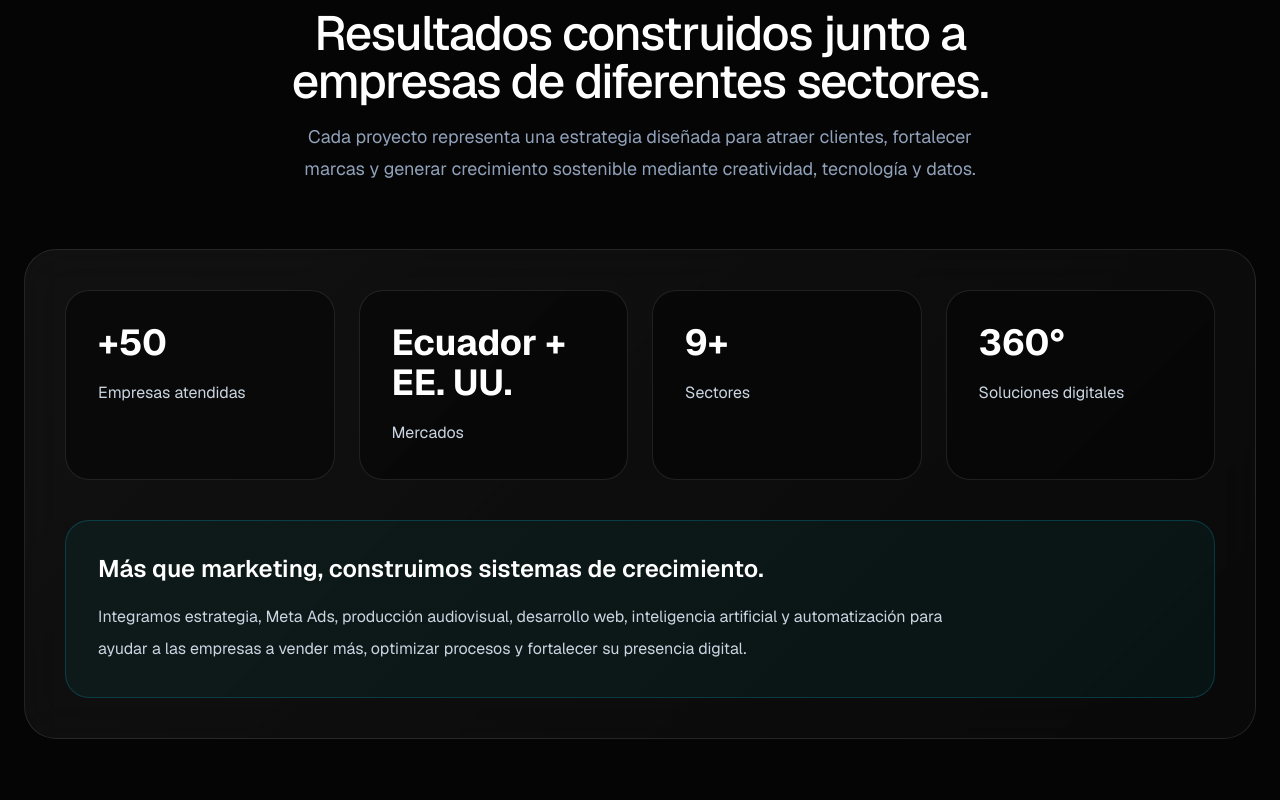
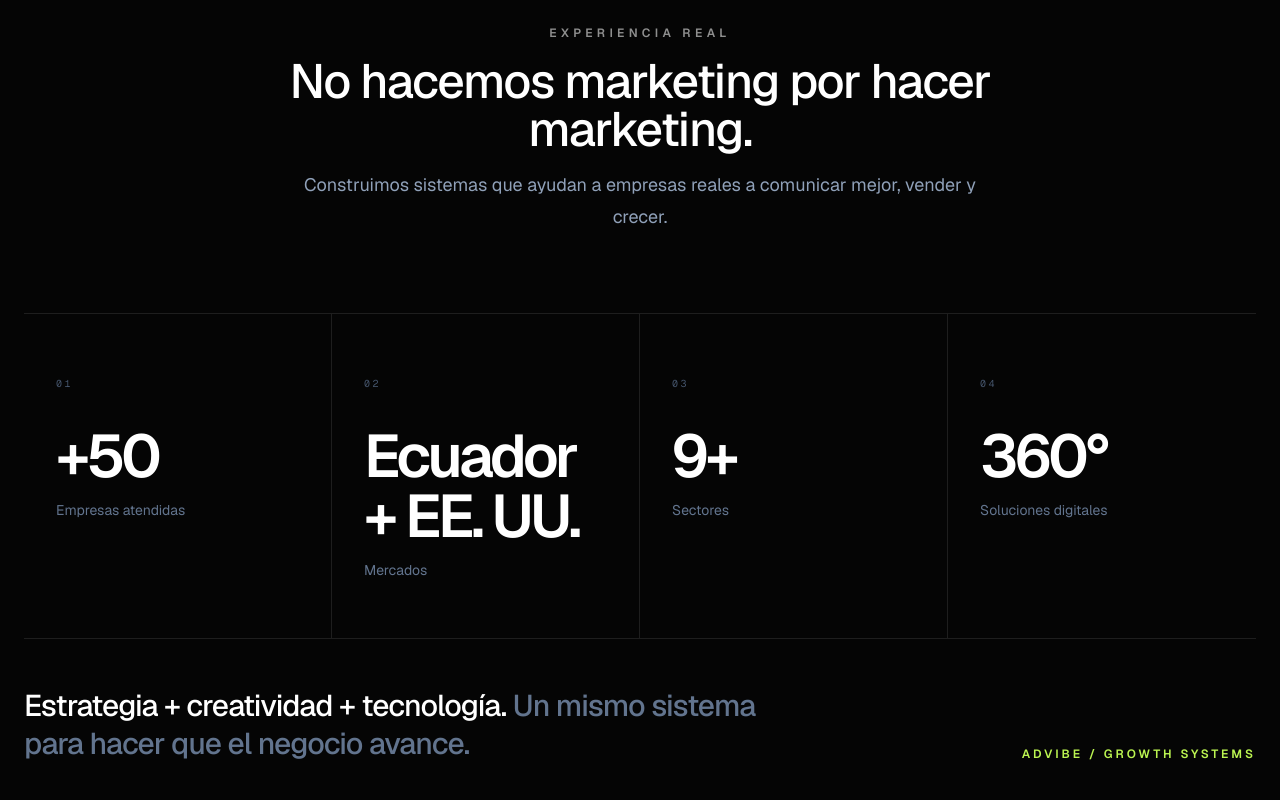
Before and after one commit to pablowebster94-sudo/advibe, a Next.js app: page / in a window 1280 px wide. Shown: the part 8040-8840 px from the top of the page. Built offline with nearby package versions, Linux system fonts and the light colour scheme.

Commit message:
refine results section into editorial stats

```diff
--- a/components/Stats.tsx
+++ b/components/Stats.tsx
@@ -6,63 +6,37 @@ import SectionHeading from "@/components/ui/SectionHeading";
 
 export default function Stats() {
   return (
-    <section
-      id="resultados"
-      className="relative overflow-hidden py-20 sm:py-24 lg:py-28"
-    >
+    <section id="resultados" className="relative overflow-hidden py-28 sm:py-32 lg:py-40">
       <div className="mx-auto max-w-7xl px-6">
         <SectionHeading
-          eyebrow="Nuestra Experiencia"
-          title="Resultados construidos junto a empresas de diferentes sectores."
-          description="Cada proyecto representa una estrategia diseñada para atraer clientes, fortalecer marcas y generar crecimiento sostenible mediante creatividad, tecnología y datos."
+          eyebrow="Experiencia real"
+          title="No hacemos marketing por hacer marketing."
+          description="Construimos sistemas que ayudan a empresas reales a comunicar mejor, vender y crecer."
         />
 
-        <div className="mt-16 rounded-[2rem] border border-white/10 bg-[linear-gradient(135deg,rgba(255,255,255,0.05),rgba(10,10,10,0.90))] p-10 backdrop-blur-xl">
-
-          <div className="grid gap-6 md:grid-cols-2 xl:grid-cols-4">
-
+        <div className="mt-20 grid border-y border-white/10 sm:grid-cols-2 lg:grid-cols-4">
           {stats.map((stat, index) => (
             <motion.div
               key={stat.label}
               initial={{ opacity: 0, y: 20 }}
               whileInView={{ opacity: 1, y: 0 }}
               viewport={{ once: true }}
-                transition={{
-                  duration: 0.45,
-                  delay: index * 0.08,
-                }}
-                whileHover={{
-                  y: -6,
-                }}
-                className="rounded-[1.5rem] border border-white/10 bg-black/40 p-8 transition-all duration-500 hover:border-cyan-400/30 hover:shadow-[0_20px_60px_-25px_rgba(0,212,255,0.18)]"
+              transition={{ duration: 0.45, delay: index * 0.08 }}
+              className="group relative border-b border-white/10 px-6 py-10 sm:border-r sm:px-8 lg:border-b-0 lg:last:border-r-0 lg:py-14"
             >
-                <h3 className="text-4xl font-bold text-white">
-                  {stat.value}
-                </h3>
-
-                <p className="mt-4 leading-7 text-slate-300">
-                  {stat.label}
-                </p>
+              <span className="font-mono text-[10px] tracking-[0.25em] text-slate-600">0{index + 1}</span>
+              <p className="mt-8 text-5xl font-semibold tracking-[-0.06em] text-white transition-colors group-hover:text-lime-300 sm:text-6xl">{stat.value}</p>
+              <p className="mt-3 max-w-[16rem] text-sm leading-6 text-slate-500">{stat.label}</p>
+              <div className="absolute bottom-0 left-6 h-px w-0 bg-lime-300 transition-all duration-500 group-hover:w-[calc(100%-3rem)]" />
             </motion.div>
           ))}
-
         </div>
 
-          <div className="mt-10 rounded-[1.5rem] border border-cyan-400/20 bg-cyan-400/5 p-8">
-
-            <h3 className="text-2xl font-semibold text-white">
-              Más que marketing, construimos sistemas de crecimiento.
-            </h3>
-
-            <p className="mt-4 max-w-4xl leading-8 text-slate-300">
-              Integramos estrategia, Meta Ads, producción audiovisual,
-              desarrollo web, inteligencia artificial y automatización para
-              ayudar a las empresas a vender más, optimizar procesos y
-              fortalecer su presencia digital.
+        <div className="mt-12 grid gap-8 border-b border-white/10 pb-12 lg:grid-cols-[1fr_auto] lg:items-end">
+          <p className="max-w-3xl text-2xl font-medium leading-tight tracking-[-0.03em] text-white sm:text-3xl">
+            Estrategia + creatividad + tecnología. <span className="text-slate-500">Un mismo sistema para hacer que el negocio avance.</span>
           </p>
-
-          </div>
-
+          <span className="text-xs font-semibold uppercase tracking-[0.25em] text-lime-300">AdVibe / Growth systems</span>
         </div>
       </div>
     </section>
```
Lines whose indentation alone changed are shown as unchanged.
